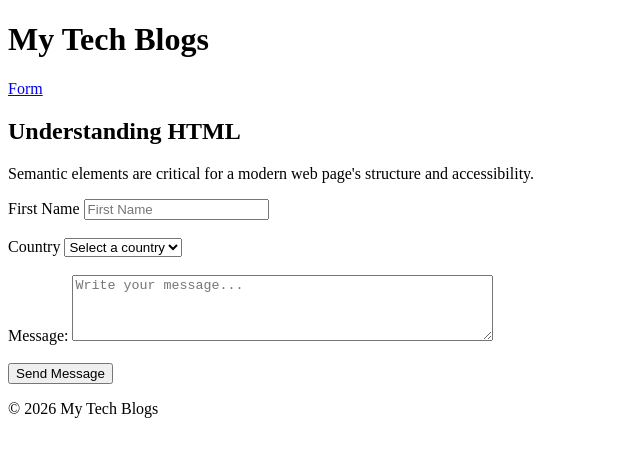
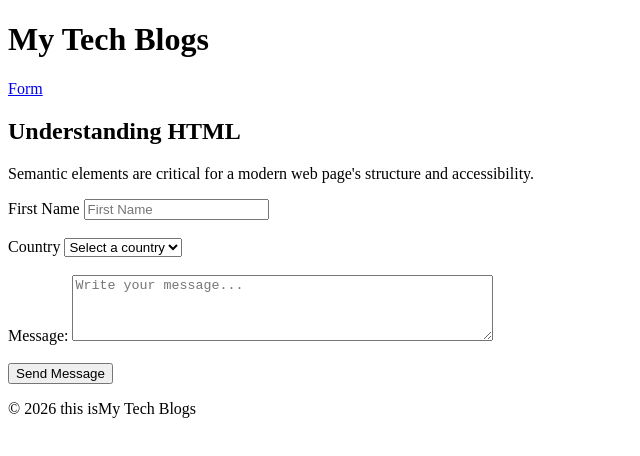
Before and after one commit to rithairagena13-spec/MY-NEW-WEB, a plain HTML site: page index.html in a window 1280 px wide. Shown: the full height of the page, 0-640 px from the left. Drawn offline with Linux system fonts and the light colour scheme.

Commit message:
some update on my tech blog

```diff
--- a/index.html
+++ b/index.html
@@ -41,7 +41,7 @@
 <button type="submit">Send Message</button>
     </main>
     <footer>
-        <p>&copy;  2026 My Tech Blogs</p>
+        <p>&copy;  2026 this isMy Tech Blogs</p>
 
     </footer>
 
```
